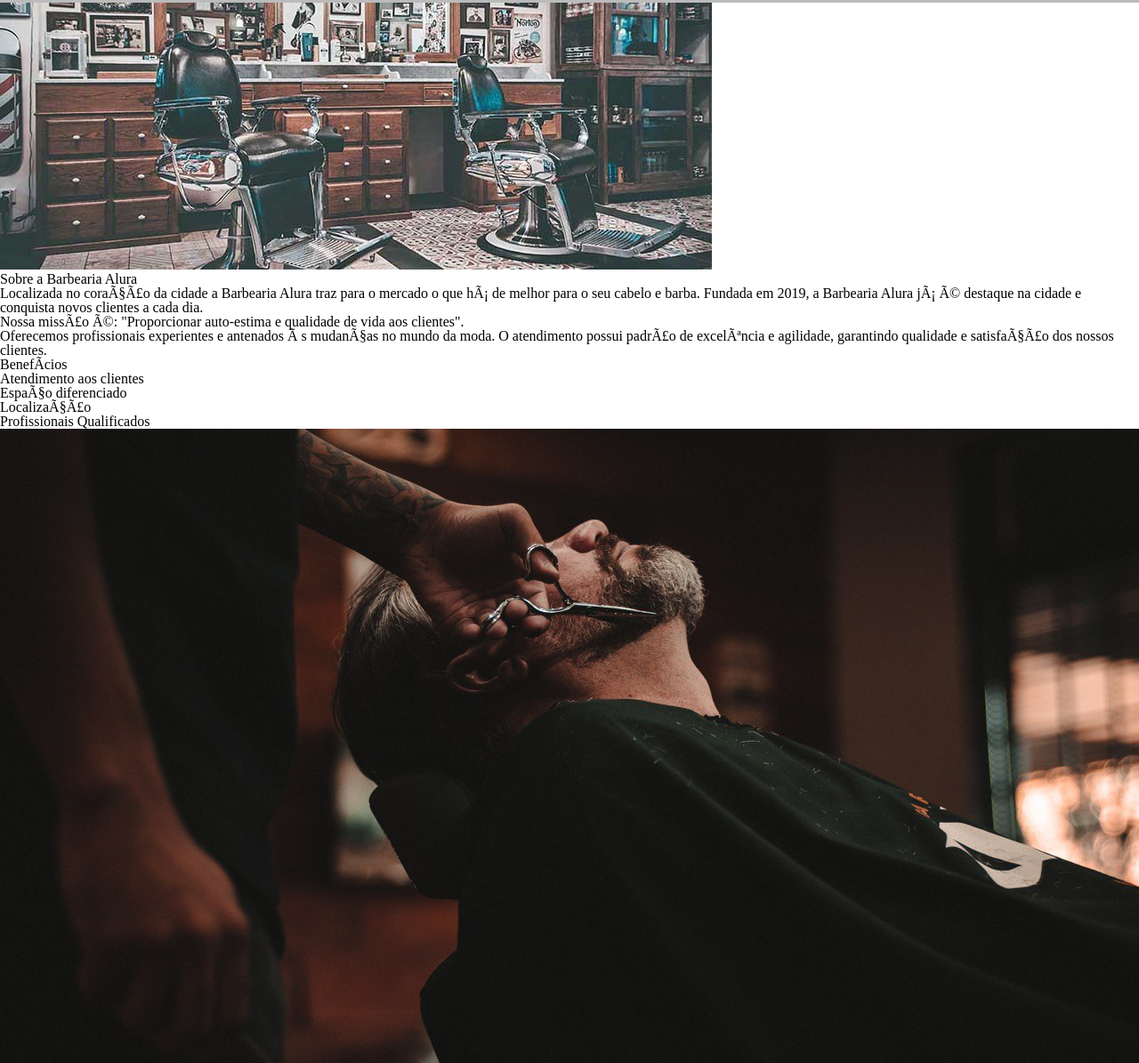
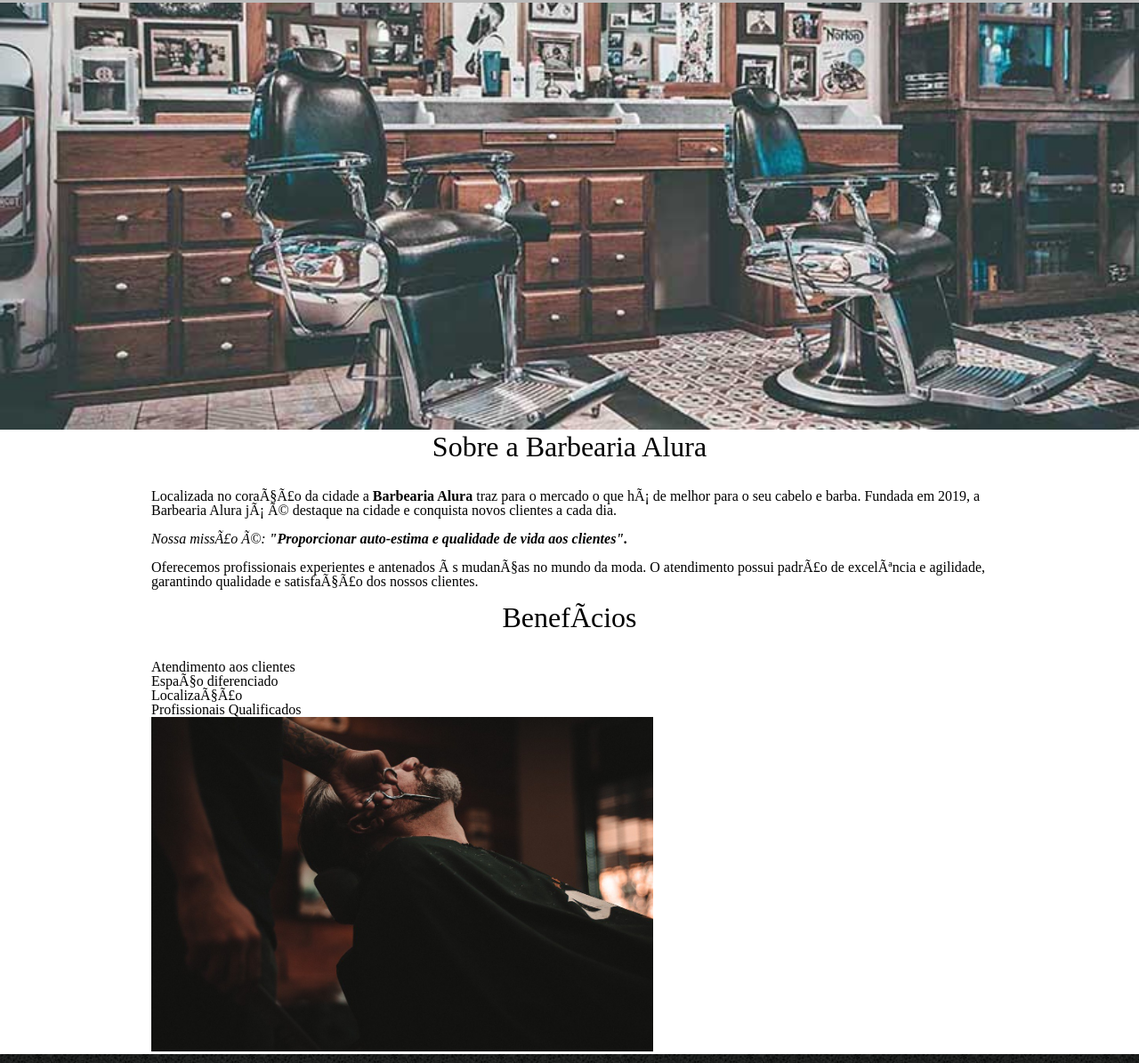
Before and after one commit to thaigalhaes/Barbearia-Alura, a plain HTML site: page index.html in a window 1280 px wide. Shown: the part 290-1485 px from the top of the page at 89% size. Drawn offline with Linux system fonts and the light colour scheme.

Commit message:
principal

```diff
--- a/index.html
+++ b/index.html
@@ -27,9 +27,11 @@
 
     </header>
 
-    <img id="banner" src="banner.jpg">
-    <div class="principal">
-        <h2 class="titulo-centralizado">Sobre a Barbearia Alura</h2>
+    <img class="banner" src="banner.jpg">
+
+    <main>
+        <section class="principal">
+            <h2 class="titulo-principal">Sobre a Barbearia Alura</h2>
 
             <p>Localizada no coração da cidade a <strong>Barbearia Alura</strong> traz para o mercado
                 o que há
@@ -42,10 +44,10 @@
             <p>Oferecemos profissionais experientes e antenados às mudanças no mundo da moda.
                 O atendimento possui padrão de excelência e agilidade, garantindo qualidade e
                 satisfação dos nossos clientes.</p>
-    </div>
+        </section>
 
-    <div class="beneficios">
-        <h3 class="titulo-centralizado">Benefícios</h3>
+        <section class="beneficios">
+            <h3 class="titulo-principal">Benefícios</h3>
             <ul>
                 <li class="itens">Atendimento aos clientes</li>
                 <li class="itens">Espaço diferenciado</li>
@@ -53,7 +55,9 @@
                 <li class="itens">Profissionais Qualificados</li>
             </ul>
             <img src="beneficios.jpg" class="imagembeneficios">
-    </div>
+        </section>
+    </main>
+
 
     <footer>
         <img src="logo-branco.png">
--- a/style.css
+++ b/style.css
@@ -152,3 +152,31 @@ th {
     border: 1px solid #000000;
     padding: 8px 15px;
 }
+
+/*css da pagina incial*/
+.banner {
+    width: 100%;
+
+}
+
+.titulo-principal {
+    text-align: center;
+    font-size: 2em;
+    margin: 0 0 1em;
+}
+
+.principal p {
+    margin: 0 0 1em;
+}
+
+.principal strong {
+    font-weight: bold;
+}
+
+.principal em {
+    font-style: italic;
+}
+
+.imagembeneficios {
+    width: 60%;
+}
```
Lines whose indentation alone changed are shown as unchanged.
